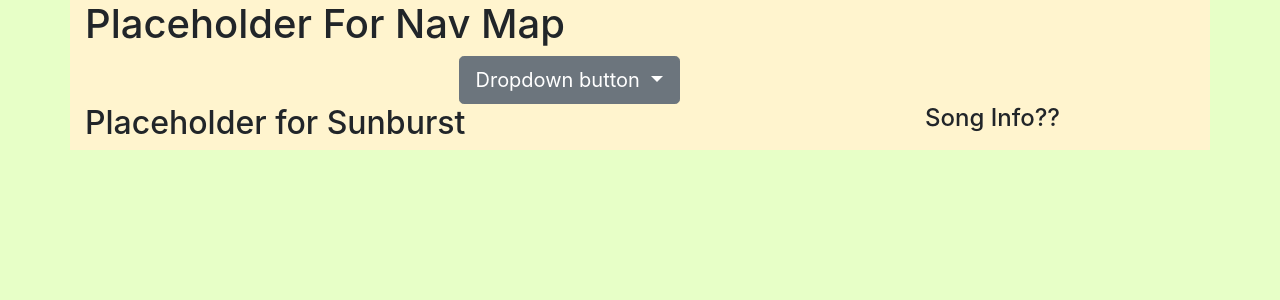
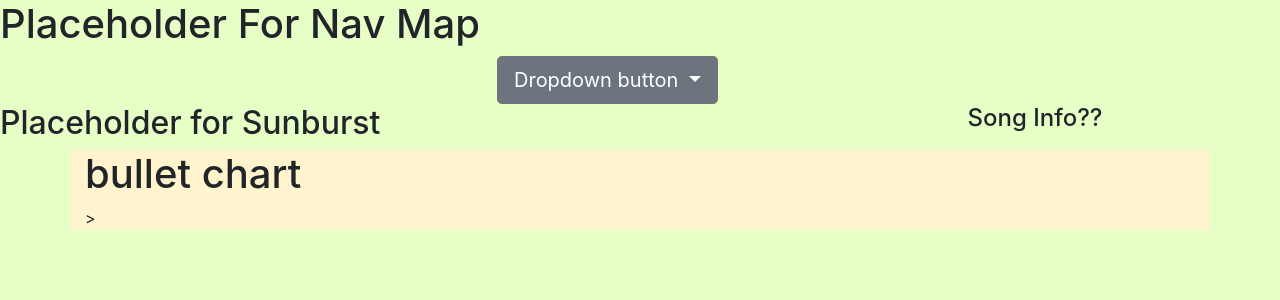
Before and after one commit to ASooklall/project-2-spotify, a Flask app: page / in a window 1280 px wide. Shown: the top 300 px of that part. Run offline with Flask 2, Linux system fonts and the light colour scheme; the page is wider than the window, and the part outside it is not shown; some libraries are stand-ins or nearby versions.

Commit message:
added divs for charts

```diff
--- a/static/css/index.css
+++ b/static/css/index.css
@@ -8,5 +8,5 @@ body {
 
 #button-container {
     position: relative;
-    left: 35%;
+    left: 40%;
 }
--- a/templates/index.html
+++ b/templates/index.html
@@ -19,12 +19,14 @@
 
 
 <body>
-    <div class="container">
+    <!-- <div class="container"> -->
 
         <div class="row">
             <!-- <div class="col-md-12 jumbotron text-center"> -->
             <div class="col-md-12">
-                <h1>Placeholder For Nav Map</h1>
+                <div class="nav-map">
+                    <h1>Placeholder For Nav Map</h1>
+                </div>
             </div>
         </div>
         <div class="row" id="button-container">
@@ -41,13 +43,22 @@
         </div>
         <div class="row">
             <div class="col-md-9">
-                <h2>Placeholder for Sunburst</h2>
+                <div class="sunburst">
+                    <h2>Placeholder for Sunburst</h2>
+                </div>
             </div>
             <div class="cold-md-3">
                 <h4>Song Info??</h4>
             </div>
         </div>
-    </div>
+        <div class="row">
+            <div class="container">
+                <div class="bullet-chart">
+                    <h1>bullet chart</h1>
+                </div>>
+            </div>
+        </div>
+    <!-- </div> -->
 
 
 
```
